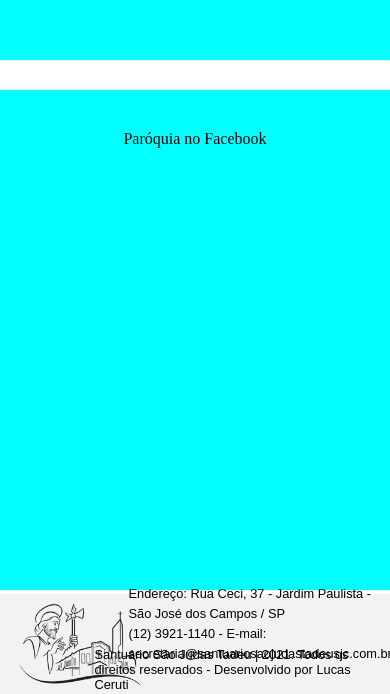
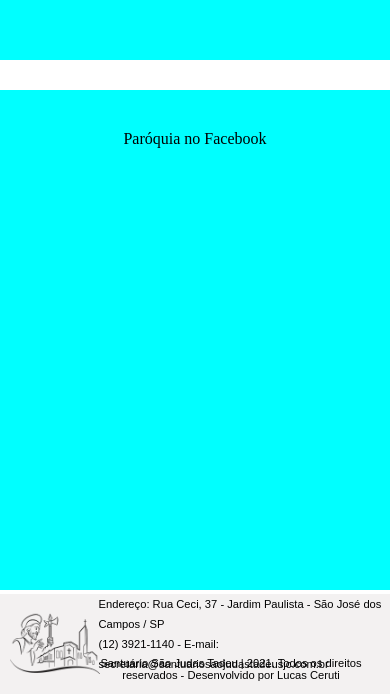
Before and after one commit to lucasceruti/paroquiasaojudastadeusjc, a plain HTML site: page index.html in a window 390 px wide. Shown: the part 1630-2324 px from the top of the page. Drawn offline with nearby package versions, Linux system fonts and the light colour scheme; a web font is replaced by a local one.

Commit message:
Update @media_menu_rodape.css

```diff
--- a/assets/@media_menu_rodape.css
+++ b/assets/@media_menu_rodape.css
@@ -67,7 +67,7 @@
 
     #menu ul .sub-menu{
         position: relative;
-        margin-top: -250px;
+        margin-top: -200px;
         left: 130px;
         font-size: 0.8em;
         text-align: center;
@@ -81,25 +81,26 @@
         display: none;
     }
 
-    #rodape{
-        margin-top: -100px;
-    }
+}
 
+@media (max-width: 480px) {
     #rodape img{
-        margin-left: 20px;
+        width: 90px;
+        margin-left: 10px;
     }
 
     #wid-1{
-        font-size: 0.8em;
-        margin-left: 70px;
-        margin-top: -20px;
+        max-width: 90%;
+        font-size: 0.7em;
+        margin-left: 40px;
+        /* margin-top: -20px; */
         line-height: 20px;
     }
 
     #wid-2{
-        font-size: 0.8em;
+        font-size: 0.7em;
         width: 70%;
-        margin: auto;
+       text-align: center;
         margin-top: 25px;
         margin-left: -120px;
     }
```
